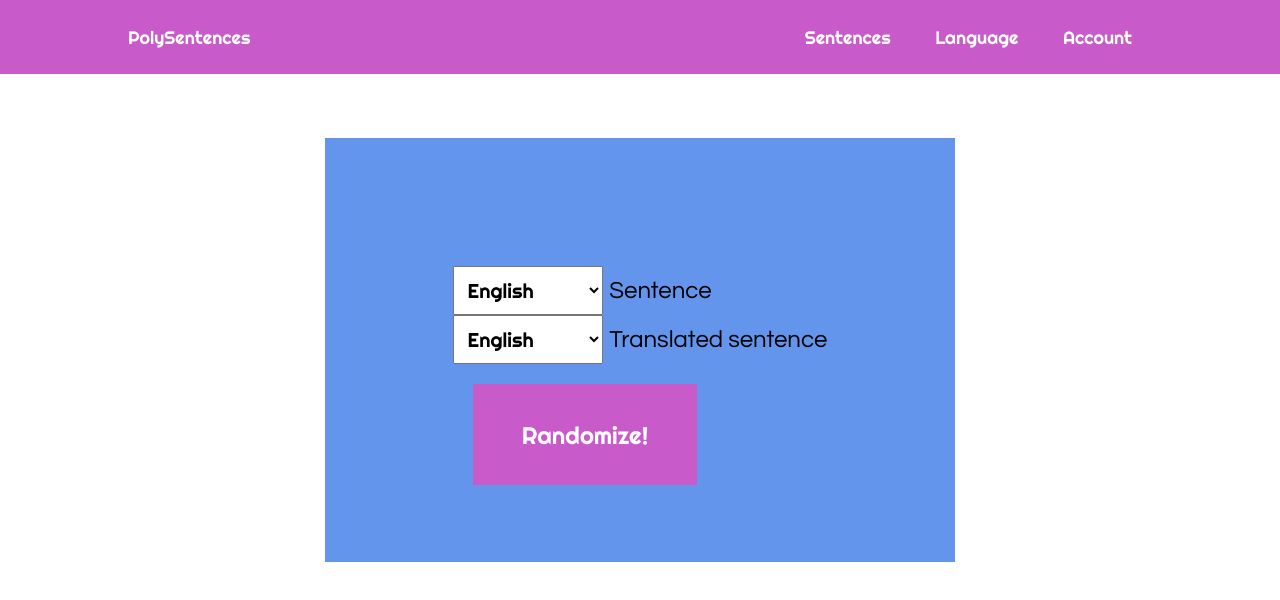
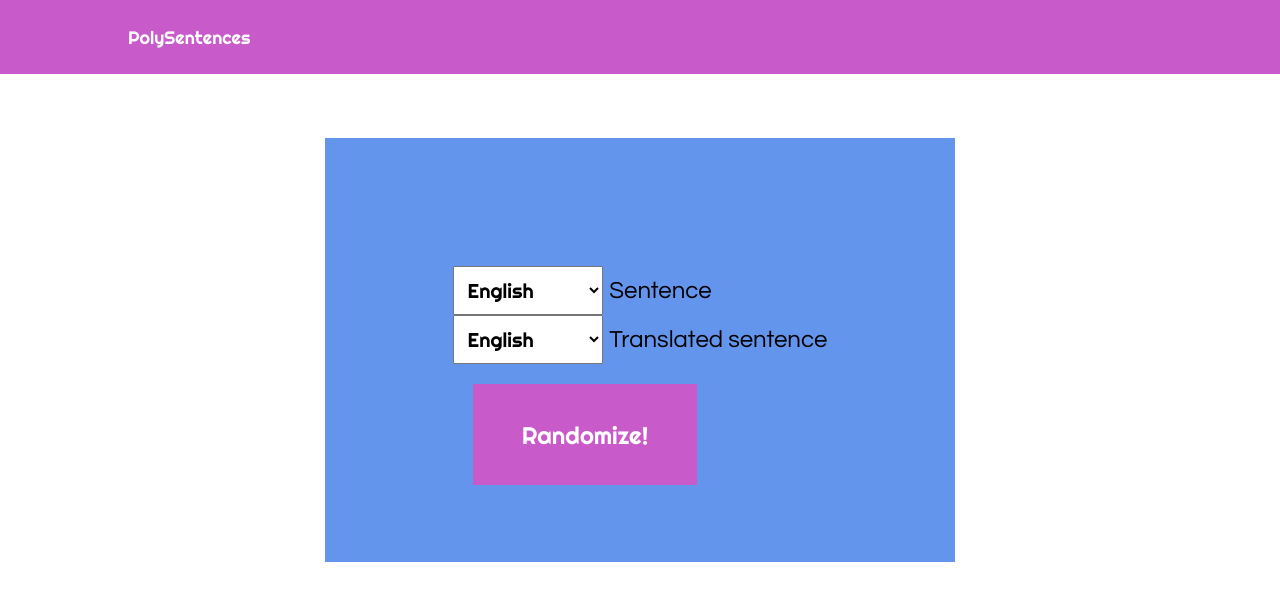
Before and after one commit to nicolas-goncalves/poly-sentences, a plain HTML site: page index.html in a window 1280 px wide. Drawn offline with Linux system fonts and the light colour scheme.

Commit message:
Unfunctional topics excluded
They don't work yet, so I made this branch without them, to show the project idea.

```diff
--- a/index.html
+++ b/index.html
@@ -16,13 +16,6 @@
 <body>
     <header>
         <a href="#" class="logo">PolySentences</a>
-        <nav>
-            <ul class="nav_buttons">
-                <li><a href="#">Sentences</a></li>
-                <li><a href="#">Language</a></li>
-                <li><a href="#">Account</a></li>
-            </ul>
-        </nav>
     </header>
     <section>
         <div class="ads"></div>
```
